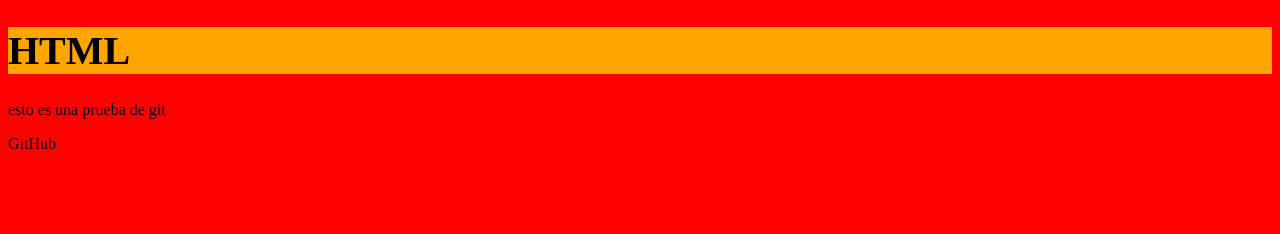
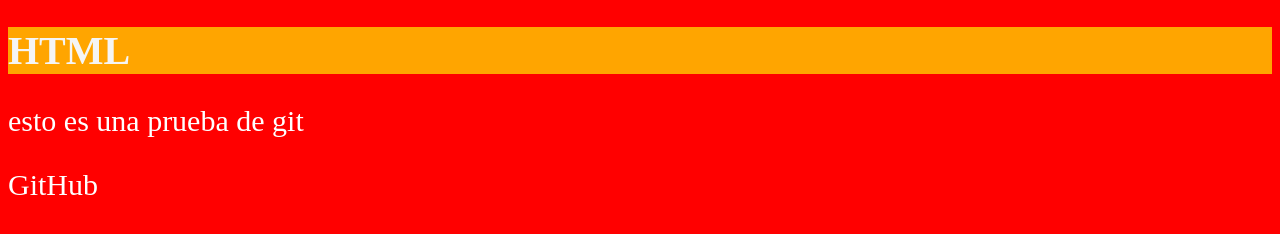
Before and after one commit to IIDeveloperII/Practicar-GitHub, a plain HTML site: page index.html in a window 1280 px wide. Drawn offline with Linux system fonts and the light colour scheme.

Commit message:
nuevos cambios

```diff
--- a/index.html
+++ b/index.html
@@ -13,4 +13,3 @@
         </div>
     </body>
 </html>
-<script src="script.js"</script
--- a/script.js
+++ b/script.js
@@ -1,8 +1,7 @@
 function calculadora(){
-  alert("OPERACION SUMA\n\n Click en Aceptar o presiona Enter para continuar");
     let num1=parseInt(prompt("Ingrese el primer valor"));
     let num2=parseInt(prompt("Ingrese el segundo valor"));
-    if (opc==1){res=num1+num2}
+   if (opc==1){res=num1+num2}
     else if (opc==2){res=num1-num2  }
      else if (opc==3){res=num1*num2}
       else if (opc==4){res=num1/num2}
--- a/styles.css
+++ b/styles.css
@@ -4,8 +4,14 @@ body{
 #titulo1{
     background-color: orange;
     font-size: 20px;
+    color: whitesmoke;
 
 }
 #parrafo1{
-    background-position-x: 20px;
+    font-size: 30px;
+    color: rgb(255, 255, 255);
 }
+#parrafo2{
+    font-size: 30px;
+    color: rgb(255, 255, 255);
+}
```
